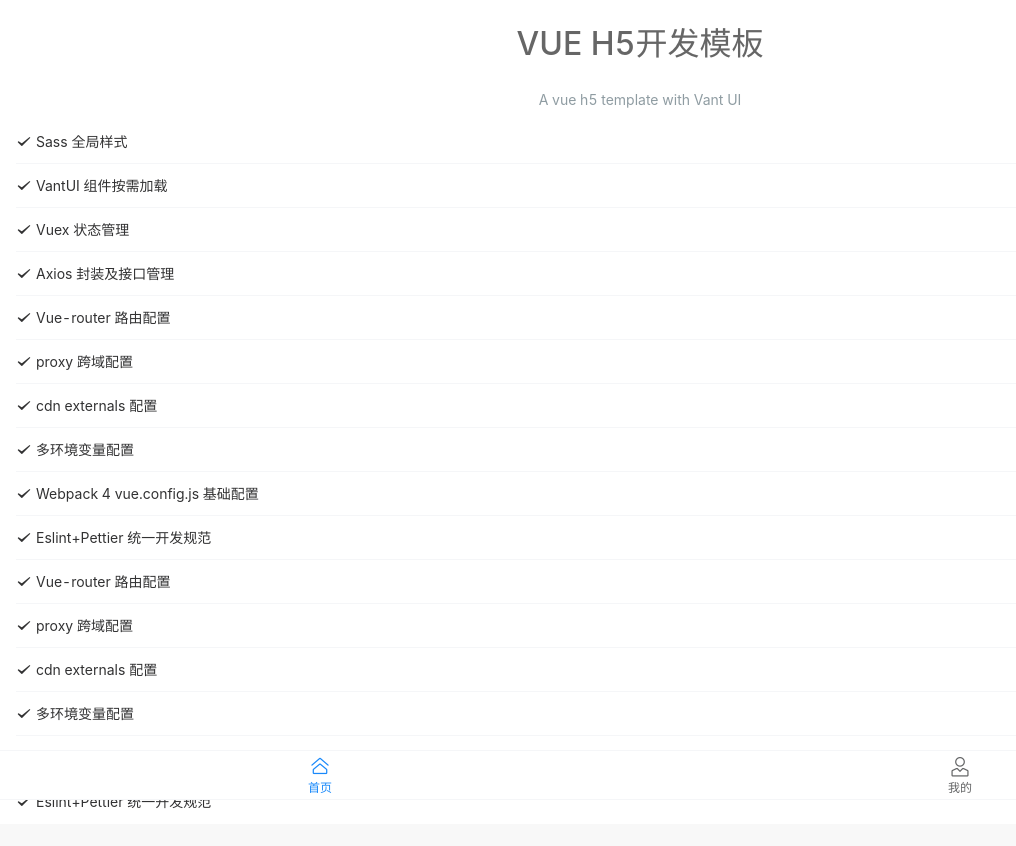
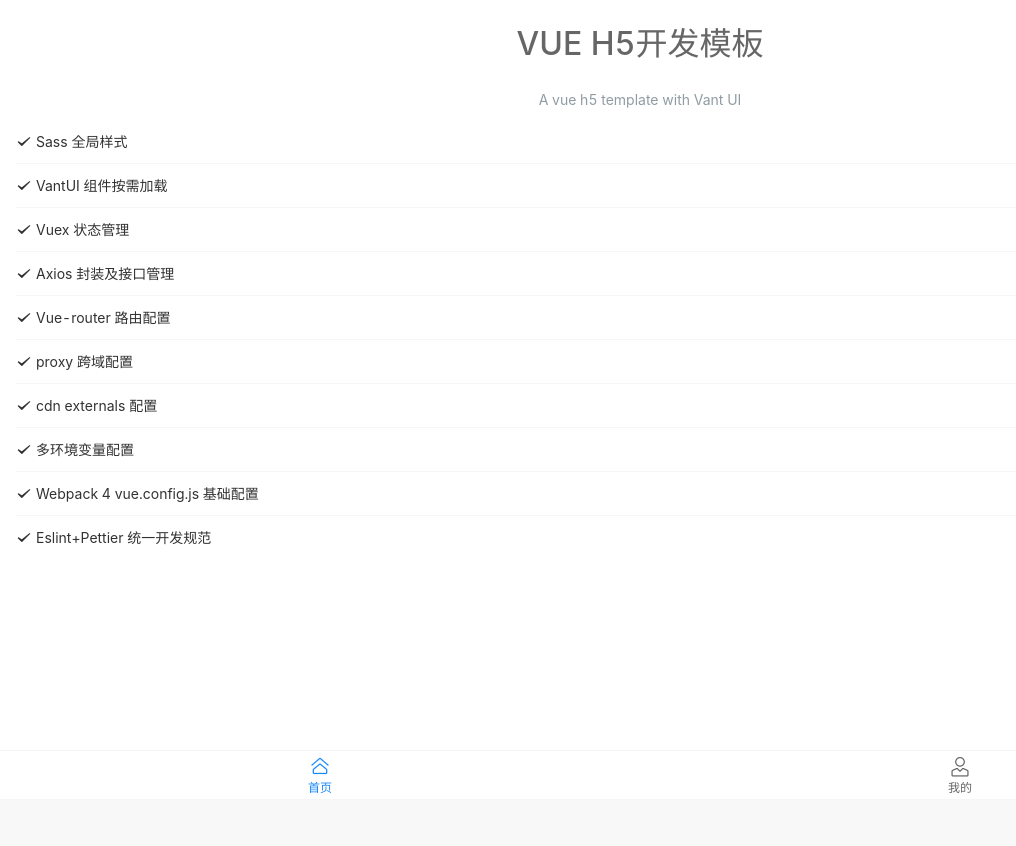
Before and after one commit to keyzf/vue-template-h5, a Vue app: page /home in a window 1280 px wide. Shown: the top 846 px of the page, without its empty margins (0-1016 px from the left). After the commit the page ends 800 px from the top, so only its background shows below. Built offline with nearby package versions, Linux system fonts and the light colour scheme.

Commit message:
删除多余列表项

```diff
--- a/src/views/Home/index.vue
+++ b/src/views/Home/index.vue
@@ -22,12 +22,6 @@
 				'VantUI 组件按需加载',
 				'Vuex 状态管理',
 				'Axios 封装及接口管理',
-				'Vue-router 路由配置',
-				'proxy 跨域配置',
-				'cdn externals 配置',
-				'多环境变量配置',
-				'Webpack 4 vue.config.js 基础配置',
-				'Eslint+Pettier 统一开发规范',
 				'Vue-router 路由配置',
 				'proxy 跨域配置',
 				'cdn externals 配置',
```
